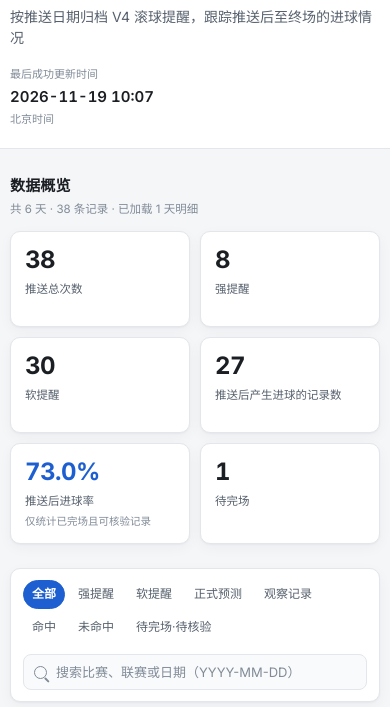
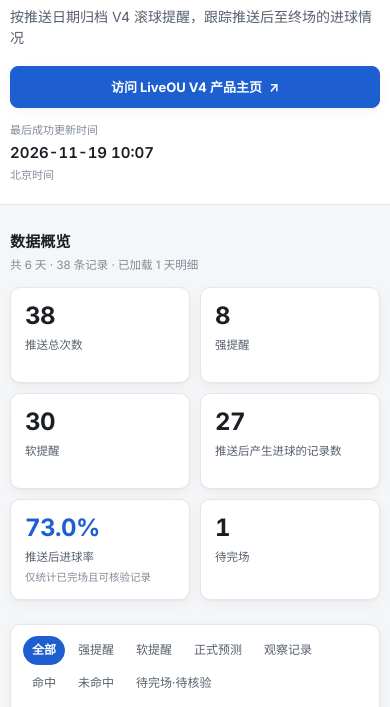
Before and after one commit to gaobaobao0916-cpu/sports-analytics, a plain HTML site: page index.html in a window 390 px wide. Shown: the part 82-789 px from the top of the page. Drawn offline with Linux system fonts and the light colour scheme.

Commit message:
feat: automate live result publishing and highlight product site (#4)

```diff
--- a/index.html
+++ b/index.html
@@ -8,7 +8,7 @@
     <link rel="preconnect" href="https://fonts.googleapis.com">
     <link rel="preconnect" href="https://fonts.gstatic.com" crossorigin>
     <link href="https://fonts.googleapis.com/css2?family=Noto+Sans+SC:wght@300;400;500;600;700&family=Inter:wght@400;500;600;700;800&display=swap" rel="stylesheet">
-    <link rel="stylesheet" href="styles.css?v=9">
+    <link rel="stylesheet" href="styles.css?v=10">
 </head>
 <body>
     <header class="site-header">
@@ -18,10 +18,15 @@
                 <h1>滚球推送结果统计中心</h1>
                 <p class="subtitle">按推送日期归档 V4 滚球提醒，跟踪推送后至终场的进球情况</p>
             </div>
-            <div class="generated">
-                <span class="generated-label">最后成功更新时间</span>
-                <time id="lastUpdated" datetime="">—</time>
-                <span class="generated-zone">北京时间</span>
+            <div class="header-side">
+                <a class="product-home-link" href="https://liveou-v4.pages.dev/" target="_blank" rel="noopener noreferrer">
+                    访问 LiveOU V4 产品主页 <span aria-hidden="true">↗</span>
+                </a>
+                <div class="generated">
+                    <span class="generated-label">最后成功更新时间</span>
+                    <time id="lastUpdated" datetime="">—</time>
+                    <span class="generated-zone">北京时间</span>
+                </div>
             </div>
         </div>
     </header>
@@ -123,6 +128,6 @@
         </div>
     </footer>
 
-    <script type="module" src="script.js?v=9"></script>
+    <script type="module" src="script.js?v=10"></script>
 </body>
 </html>
--- a/styles.css
+++ b/styles.css
@@ -108,6 +108,45 @@ button {
     justify-content: space-between;
     gap: 28px;
     padding: 30px 0 26px;
+}
+
+.header-side {
+    display: flex;
+    flex-direction: column;
+    flex-shrink: 0;
+    align-items: flex-end;
+    gap: 14px;
+}
+
+.product-home-link {
+    display: inline-flex;
+    align-items: center;
+    justify-content: center;
+    gap: 7px;
+    min-height: 42px;
+    padding: 10px 16px;
+    background: var(--accent);
+    border: 1px solid var(--accent);
+    border-radius: 8px;
+    color: #ffffff;
+    font-size: 13px;
+    font-weight: 700;
+    text-decoration: none;
+    white-space: nowrap;
+    box-shadow: var(--shadow);
+}
+
+.product-home-link:hover,
+.product-home-link:focus-visible {
+    background: #174fae;
+    border-color: #174fae;
+    color: #ffffff;
+    text-decoration: underline;
+}
+
+.product-home-link:focus-visible {
+    outline: 3px solid var(--accent-border);
+    outline-offset: 2px;
 }
 
 .eyebrow {
@@ -838,6 +877,17 @@ h1 {
         padding: 24px 0 20px;
     }
 
+    .header-side {
+        align-items: flex-start;
+        width: 100%;
+    }
+
+    .product-home-link {
+        width: 100%;
+        white-space: normal;
+        text-align: center;
+    }
+
     .generated {
         align-items: flex-start;
         min-width: 0;
```
Also changed, not shown: 2 other files.
